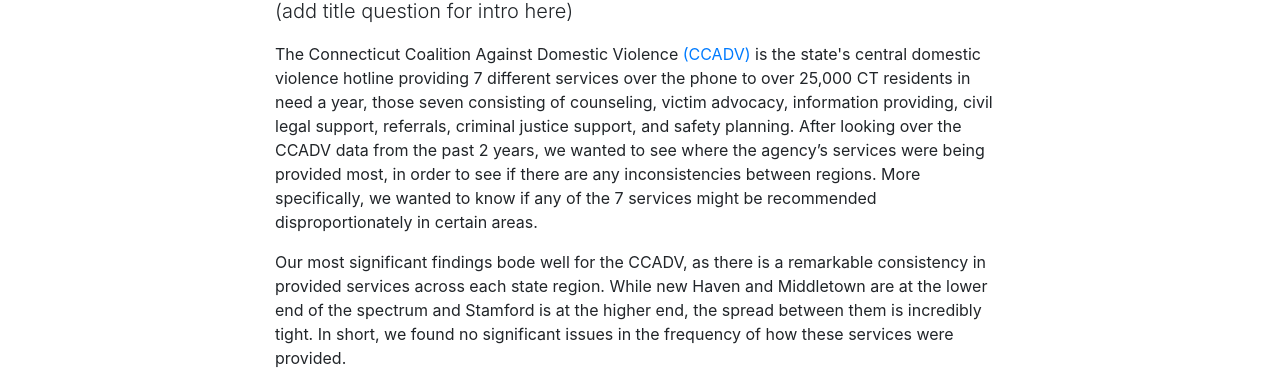
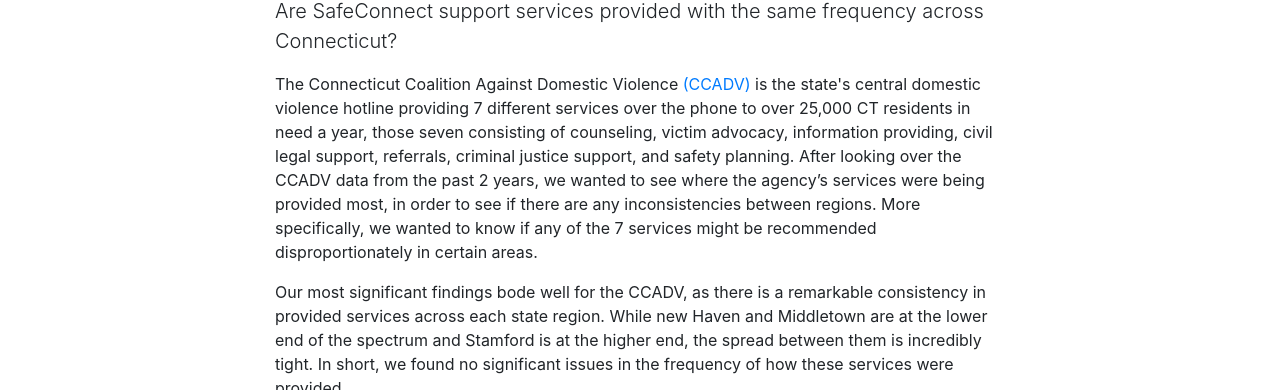
Before and after one commit to Hntn4/data-story, a plain HTML site: page index.html in a window 1280 px wide. Shown: the part 710-1100 px from the top of the page. Drawn offline with nearby package versions, Linux system fonts and the light colour scheme; grey boxes are pictures that could not be loaded.

Commit message:
Update index.html

```diff
--- a/index.html
+++ b/index.html
@@ -59,12 +59,12 @@
     </div>
   </header>
 
-  <section id="story">
+  <section id="Regional Consistency">
     <div class="container">
       <div class="row">
         <div class="col-lg-8 mx-auto">
           <h2>Story</h2>
-          <p class="lead">(add title question for intro here)</p>
+          <p class="lead">Are SafeConnect support services provided with the same frequency across Connecticut?</p>
 
           <p>The Connecticut Coalition Against Domestic Violence <a href="http://www.ctcadv.org/">(CCADV)</a> is the state's central domestic violence hotline providing 7 different services over the phone to over 25,000 CT residents in need a year, those seven consisting of counseling, victim advocacy, information providing, civil legal support, referrals, criminal justice support, and safety planning. After looking over the CCADV data from the past 2 years, we wanted to see where the agency’s services were being provided most, in order to see if there are any inconsistencies between regions. More specifically, we wanted to know if any of the 7 services might be recommended disproportionately in certain areas. </p>
 
```
